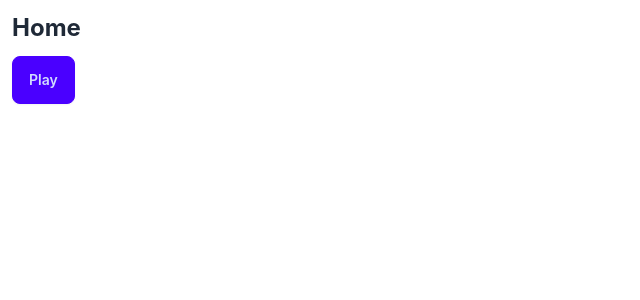
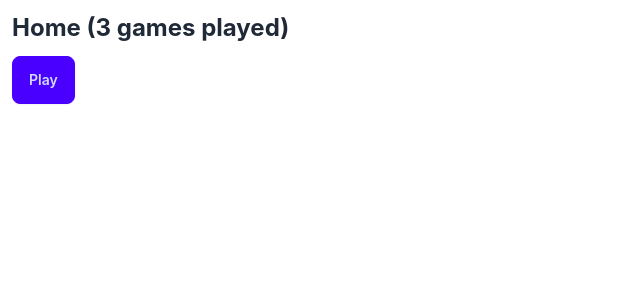
Before and after one commit to tsteelematc/tca-sw-deckbuilding, a React (Create React App) app: page /#/ in a window 1280 px wide. Shown: the top 300 px of the page, without its empty margins (0-640 px from the left). Built offline with nearby package versions, Linux system fonts and the light colour scheme.

Commit message:
Lifted state working...
Blah, blah, blah...

Long demo, worth it ? ? ?

Or just dig into harvesting our REPL code ? ? ?

```diff
--- a/src/App.tsx
+++ b/src/App.tsx
@@ -1,4 +1,4 @@
-import React from 'react';
+import React, { useState } from 'react';
 import logo from './logo.svg';
 import './App.css';
 import {
@@ -10,11 +10,17 @@ import { Home } from "./Home";
 import { Setup } from "./Setup";
 import { Play } from "./Play";
 
+const App = () => {
+
+  const [numberOfGames, setNumberOfGames] = useState(3);
+
   const myRouter = createHashRouter(
     [
       {
         path: "/",
-      element: <Home />,
+        element: <Home
+          numberOfGames={numberOfGames}
+        />,
       },
       {
         path: "/setup",
@@ -22,12 +28,14 @@ const myRouter = createHashRouter(
       },
       {
         path: "/play",
-      element: <Play />,
+        element: <Play
+          numberOfGames={numberOfGames}
+          setNumberOfGames={setNumberOfGames}
+        />,
       },
     ]
   );
 
-const App = () => {
   return (
     <div
       className="App p-3"
--- a/src/Home.tsx
+++ b/src/Home.tsx
@@ -1,6 +1,12 @@
 import { useNavigate } from "react-router-dom";
 
-export const Home = () => {
+interface HomeProps {
+    numberOfGames: number;
+}
+
+export const Home: React.FC<HomeProps> = ({
+    numberOfGames
+}) => {
 
     // Use a react hook for navigation...
     const nav = useNavigate();
@@ -10,7 +16,7 @@ export const Home = () => {
             <h1
                 className='text-2xl font-bold mb-3'
             >
-                Home
+                Home ({numberOfGames} games played)
             </h1>
             <button
                 className="btn btn-primary mb-3"
--- a/src/Play.tsx
+++ b/src/Play.tsx
@@ -1,11 +1,17 @@
 import { useState } from "react";
 import { useNavigate } from "react-router-dom";
 
-export const Play = () => {
+interface PlayProps {
+    numberOfGames: number;
+    setNumberOfGames: (n: number) => void;
+}
+
+export const Play: React.FC<PlayProps> = ({
+    numberOfGames
+    , setNumberOfGames
+}) => {
 
     const nav = useNavigate();
-
-    const [numberOfGames, setNumberOfGames] = useState(3);
 
     return (
         <div>
```
Lines whose indentation alone changed are shown as unchanged.
